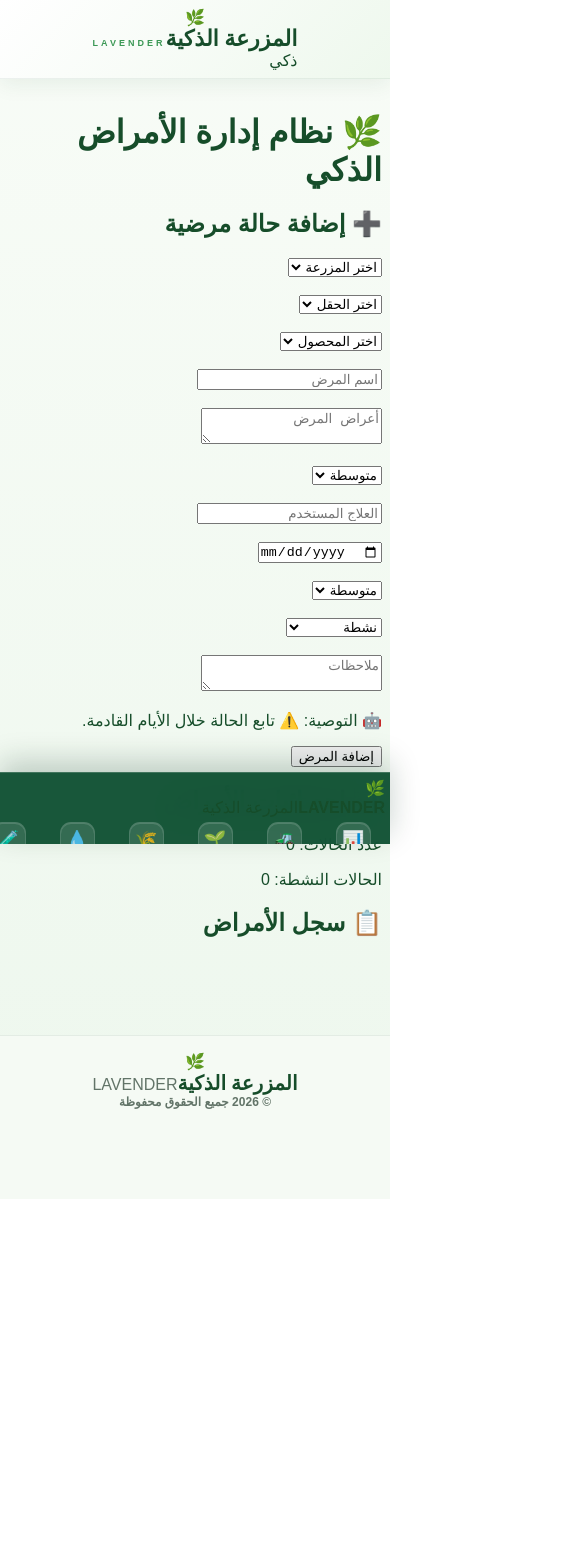
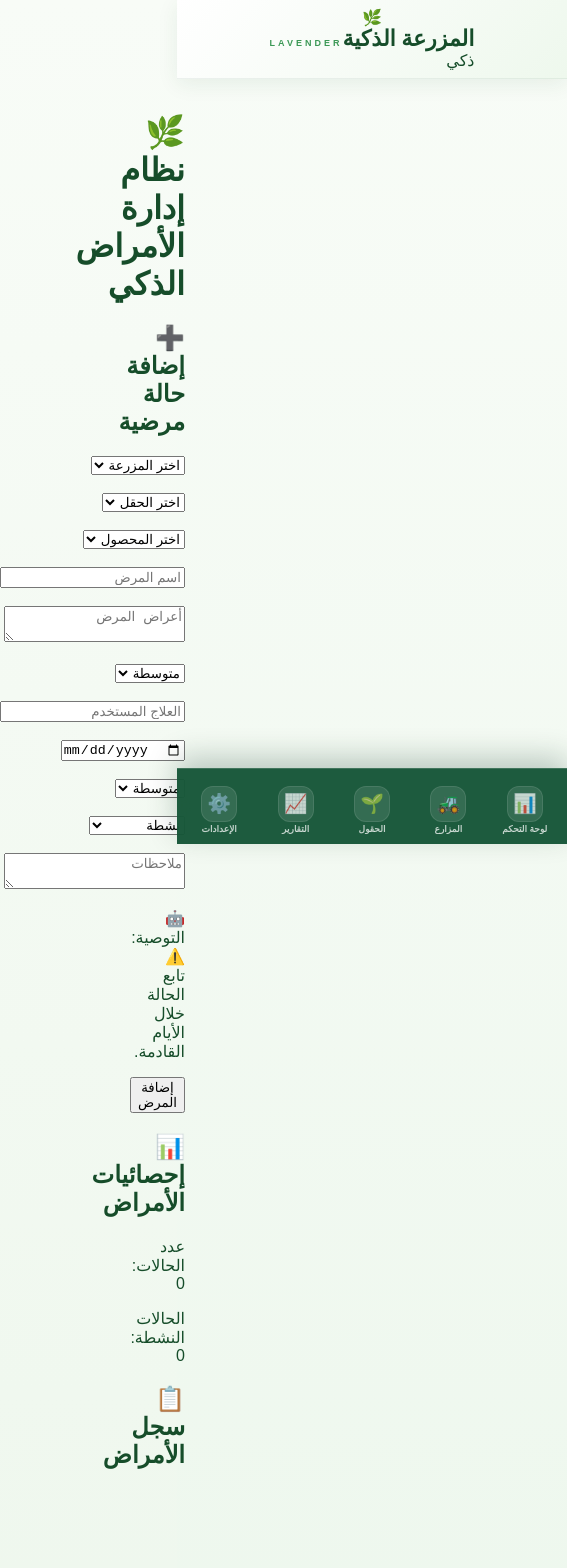
Before and after one commit to hasan776643tt-ops/LAVENDER, a React (Vite) app: page /diseases in a window 390 px wide. Shown: the top 1568 px of the page, 567 px wide, since content can reach past the window. Before the commit the page ends 1199 px from the top, so only its background shows below. Built offline with nearby package versions, Linux system fonts and the light colour scheme.

Commit message:
Update sidebar.css

```diff
--- a/src/styles/sidebar.css
+++ b/src/styles/sidebar.css
@@ -1,14 +1,31 @@
 /* =========================================================
-   LAVENDER — SIDEBAR
-   Navigation
+   LAVENDER — RESPONSIVE NAVIGATION
    File: src/styles/sidebar.css
 ========================================================= */
 
-.sidebar {
+:root {
   --lavender-dark: #0f5132;
   --lavender-primary: #198754;
   --lavender-soft: #20c997;
   --lavender-light: #dff5e1;
+  --lavender-white: #ffffff;
+}
+
+
+/* =========================================================
+   MAIN SIDEBAR CONTAINER
+========================================================= */
+
+.sidebar {
+  direction: rtl;
+}
+
+
+/* =========================================================
+   DESKTOP SIDEBAR
+========================================================= */
+
+.sidebar-desktop {
 
   position: fixed;
 
@@ -23,6 +40,10 @@
   padding: 18px 12px;
 
   box-sizing: border-box;
+
+  display: flex;
+
+  flex-direction: column;
 
   direction: rtl;
 
@@ -46,53 +67,153 @@
   scrollbar-width: none;
 }
 
-.sidebar::-webkit-scrollbar {
+
+.sidebar-desktop::-webkit-scrollbar {
   display: none;
 }
 
 
 /* =========================================================
-   MENU
+   SIDEBAR HEADER
+========================================================= */
+
+.sidebar-header {
+
+  display: flex;
+
+  align-items: center;
+
+  gap: 10px;
+
+  padding:
+    4px 4px 18px;
+
+  margin-bottom: 10px;
+
+  color: #ffffff;
+}
+
+
+.sidebar-logo {
+
+  width: 44px;
+  height: 44px;
+
+  flex: 0 0 44px;
+
+  display: flex;
+
+  align-items: center;
+  justify-content: center;
+
+  border-radius: 14px;
+
+  font-size: 23px;
+
+  background:
+    rgba(255, 255, 255, .14);
+
+  border:
+    1px solid
+    rgba(255, 255, 255, .16);
+
+  box-shadow:
+    inset 0 1px 0
+    rgba(255, 255, 255, .18);
+}
+
+
+.sidebar-brand {
+
+  display: flex;
+
+  flex-direction: column;
+
+  min-width: 0;
+}
+
+
+.sidebar-brand strong {
+
+  font-family:
+    Arial,
+    sans-serif;
+
+  font-size: 15px;
+
+  letter-spacing: 1px;
+}
+
+
+.sidebar-brand span {
+
+  margin-top: 3px;
+
+  font-family:
+    "Cairo",
+    "Tajawal",
+    sans-serif;
+
+  font-size: 11px;
+
+  opacity: .82;
+}
+
+
+/* =========================================================
+   DESKTOP MENU
 ========================================================= */
 
 .sidebar-menu {
+
   width: 100%;
 
   margin: 0;
+
   padding: 0;
+
+  flex: 1;
 }
 
+
 .sidebar-menu ul {
+
   width: 100%;
 
   margin: 0;
+
   padding: 0;
 
   list-style: none;
 
   display: flex;
+
   flex-direction: column;
 
-  gap: 8px;
+  gap: 7px;
 }
 
 
 /* =========================================================
-   LINK
+   DESKTOP LINK
 ========================================================= */
 
 .sidebar-link {
+
   width: 100%;
+
   min-height: 54px;
 
-  padding: 8px 10px;
+  padding:
+    7px 9px;
 
   box-sizing: border-box;
 
   display: flex;
+
   align-items: center;
 
-  gap: 12px;
+  gap: 11px;
 
   text-decoration: none;
 
@@ -100,11 +221,13 @@
     rgba(255, 255, 255, .88);
 
   border:
-    1px solid transparent;
+    1px solid
+    transparent;
 
   border-radius: 18px;
 
-  background: transparent;
+  background:
+    transparent;
 
   transition:
     background .18s ease,
@@ -113,18 +236,15 @@
 }
 
 
-/* =========================================================
-   HOVER
-========================================================= */
+.sidebar-link:hover {
 
-.sidebar-link:hover {
-  color: #fff;
+  color: #ffffff;
 
   background:
-    rgba(255, 255, 255, .12);
+    rgba(255, 255, 255, .11);
 
   border-color:
-    rgba(255, 255, 255, .12);
+    rgba(255, 255, 255, .10);
 
   transform:
     translateX(-3px);
@@ -132,11 +252,12 @@
 
 
 /* =========================================================
-   ACTIVE
+   ACTIVE DESKTOP
 ========================================================= */
 
 .sidebar-link.active {
-  color: #fff;
+
+  color: #ffffff;
 
   background:
     linear-gradient(
@@ -146,10 +267,11 @@
     );
 
   border-color:
-    rgba(255, 255, 255, .22);
+    rgba(255, 255, 255, .20);
 
   box-shadow:
-    0 8px 22px rgba(0, 0, 0, .18),
+    0 8px 22px
+    rgba(0, 0, 0, .18),
 
     inset 0 1px 0
     rgba(255, 255, 255, .22);
@@ -157,10 +279,11 @@
 
 
 /* =========================================================
-   ICON
+   DESKTOP ICON
 ========================================================= */
 
 .sidebar-icon {
+
   flex: 0 0 42px;
 
   width: 42px;
@@ -187,17 +310,20 @@
     rgba(255, 255, 255, .15);
 }
 
+
 .sidebar-link.active .sidebar-icon {
+
   background:
     rgba(255, 255, 255, .20);
 }
 
 
 /* =========================================================
-   LABEL
+   DESKTOP LABEL
 ========================================================= */
 
 .sidebar-label {
+
   min-width: 0;
 
   display: flex;
@@ -212,11 +338,8 @@
 }
 
 
-/* =========================================================
-   ARABIC
-========================================================= */
+.sidebar-arabic {
 
-.sidebar-arabic {
   font-family:
     "Cairo",
     "Tajawal",
@@ -230,24 +353,75 @@
 }
 
 
-/* =========================================================
-   HIDE ENGLISH
-   لا نريد dashboard / farms / fields...
-========================================================= */
+.sidebar-english {
 
-.sidebar-english {
   display: none;
 }
 
 
 /* =========================================================
-   DESKTOP
+   DESKTOP ARROW
+========================================================= */
+
+.sidebar-arrow {
+
+  margin-right: auto;
+
+  font-size: 14px;
+
+  opacity: .55;
+}
+
+
+/* =========================================================
+   SIDEBAR FOOTER
+========================================================= */
+
+.sidebar-footer {
+
+  display: flex;
+
+  align-items: center;
+  justify-content: center;
+
+  gap: 7px;
+
+  padding:
+    15px 8px 4px;
+
+  color:
+    rgba(255, 255, 255, .70);
+
+  font-family:
+    Arial,
+    sans-serif;
+
+  font-size: 11px;
+
+  letter-spacing: 1px;
+}
+
+
+/* =========================================================
+   MOBILE BOTTOM NAVIGATION
+========================================================= */
+
+.mobile-bottom-nav {
+
+  display: none;
+}
+
+
+/* =========================================================
+   DESKTOP CONTENT
 ========================================================= */
 
 @media (min-width: 768px) {
 
   .app-content {
+
     margin-right: 245px;
+
   }
 
 }
@@ -255,113 +429,135 @@
 
 /* =========================================================
    MOBILE
-   شريط سفلي أفقي
 ========================================================= */
 
 @media (max-width: 767px) {
 
+  /* -------------------------------------------------------
+     Desktop Sidebar hidden
+  ------------------------------------------------------- */
+
+  .sidebar-desktop {
+
+    display: none;
+
+  }
+
+
+  /* -------------------------------------------------------
+     Sidebar container
+  ------------------------------------------------------- */
+
   .sidebar {
 
-    top: auto;
+    position: static;
+
+    width: 100%;
+
+    height: 0;
+
+  }
+
+
+  /* -------------------------------------------------------
+     Bottom Navigation
+  ------------------------------------------------------- */
+
+  .mobile-bottom-nav {
+
+    position: fixed;
+
     right: 0;
     bottom: 0;
     left: 0;
+
+    z-index: 2000;
+
+    display: block;
 
     width: 100%;
 
     height:
       calc(
-        72px +
+        76px +
         env(safe-area-inset-bottom)
       );
 
     padding:
-      6px 5px
+      7px 6px
       env(safe-area-inset-bottom);
+
+    box-sizing: border-box;
+
+    direction: rtl;
+
+    background:
+      rgba(15, 81, 50, .94);
 
     border-top:
       1px solid
-      rgba(255, 255, 255, .18);
-
-    border-left: 0;
-
-    background:
-      rgba(15, 81, 50, .96);
+      rgba(255, 255, 255, .16);
 
     box-shadow:
       0 -10px 30px
-      rgba(5, 45, 28, .22);
+      rgba(5, 45, 28, .24);
 
     backdrop-filter:
       blur(18px);
 
     -webkit-backdrop-filter:
       blur(18px);
-
-    overflow-x: auto;
-    overflow-y: hidden;
-
-    scrollbar-width: none;
   }
 
 
-  .sidebar::-webkit-scrollbar {
-    display: none;
+  /* -------------------------------------------------------
+     Bottom Navigation List
+  ------------------------------------------------------- */
+
+  .mobile-bottom-nav ul {
+
+    width: 100%;
+    height: 100%;
+
+    margin: 0;
+    padding: 0;
+
+    list-style: none;
+
+    display: grid;
+
+    grid-template-columns:
+      repeat(5, 1fr);
+
+    align-items: stretch;
+
+    gap: 4px;
   }
 
 
-  /* =======================================================
-     MENU
-  ======================================================= */
+  .mobile-bottom-nav li {
 
-  .sidebar-menu {
-    width: max-content;
-    min-width: 100%;
-    height: 100%;
-  }
-
-
-  .sidebar-menu ul {
-
-    width: max-content;
-    min-width: 100%;
-
-    height: 100%;
-
-    display: flex;
-
-    flex-direction: row;
-
-    align-items: stretch;
-
-    justify-content: flex-start;
-
-    gap: 5px;
-  }
-
-
-  .sidebar-menu li {
-
-    flex:
-      0 0 auto;
+    min-width: 0;
 
     height: 100%;
   }
 
 
-  /* =======================================================
-     LINK
-  ======================================================= */
+  /* -------------------------------------------------------
+     Mobile Navigation Link
+  ------------------------------------------------------- */
 
-  .sidebar-link {
+  .mobile-nav-link {
 
-    width: 64px;
-    min-width: 64px;
+    width: 100%;
+    height: 100%;
 
-    height: 100%;
-    min-height: 0;
+    min-width: 0;
 
-    padding: 4px 3px;
+    padding:
+      5px 3px;
+
+    box-sizing: border-box;
 
     display: flex;
 
@@ -370,87 +566,128 @@
     align-items: center;
     justify-content: center;
 
-    gap: 2px;
+    gap: 3px;
 
-    border-radius: 15px;
+    text-decoration: none;
 
-    transform: none;
+    color:
+      rgba(255, 255, 255, .72);
+
+    border:
+      1px solid
+      transparent;
+
+    border-radius: 16px;
+
+    transition:
+      background .18s ease,
+      transform .18s ease,
+      color .18s ease;
   }
 
 
-  .sidebar-link:hover {
+  /* -------------------------------------------------------
+     Mobile Icon
+  ------------------------------------------------------- */
 
-    transform: none;
+  .mobile-nav-icon {
 
-  }
+    width: 36px;
+    height: 36px;
 
-
-  /* =======================================================
-     ICON
-  ======================================================= */
-
-  .sidebar-icon {
-
-    flex: 0 0 auto;
-
-    width: 35px;
-    height: 35px;
-
-    border-radius: 11px;
-
-    font-size: 18px;
-  }
-
-
-  /* =======================================================
-     LABEL
-  ======================================================= */
-
-  .sidebar-label {
-
-    width: 100%;
+    flex: 0 0 36px;
 
     display: flex;
 
     align-items: center;
     justify-content: center;
 
-    text-align: center;
+    border-radius: 12px;
+
+    font-size: 19px;
+
+    background:
+      rgba(255, 255, 255, .10);
+
+    border:
+      1px solid
+      rgba(255, 255, 255, .10);
+
+    transition:
+      background .18s ease,
+      transform .18s ease;
   }
 
 
-  .sidebar-arabic {
+  /* -------------------------------------------------------
+     Mobile Label
+  ------------------------------------------------------- */
 
-    max-width: 100%;
+  .mobile-nav-label {
 
-    font-size: 9px;
-
-    line-height: 1.1;
+    width: 100%;
 
     overflow: hidden;
 
     text-overflow: ellipsis;
 
     white-space: nowrap;
+
+    text-align: center;
+
+    font-family:
+      "Cairo",
+      "Tajawal",
+      sans-serif;
+
+    font-size: 9px;
+
+    font-weight: 700;
+
+    line-height: 1.1;
   }
 
 
-  /* =======================================================
-     ACTIVE
-  ======================================================= */
+  /* -------------------------------------------------------
+     Active Mobile Item
+  ------------------------------------------------------- */
 
-  .sidebar-link.active {
+  .mobile-nav-link.active {
+
+    color: #ffffff;
+
+    background:
+      rgba(32, 201, 151, .22);
+
+    border-color:
+      rgba(255, 255, 255, .14);
 
     transform:
       translateY(-2px);
-
-    border-radius: 15px;
   }
 
 
-  /* =======================================================
-     CONTENT
-  ======================================================= */
+  .mobile-nav-link.active .mobile-nav-icon {
+
+    background:
+      linear-gradient(
+        135deg,
+        #20c997,
+        #198754
+      );
+
+    transform:
+      translateY(-1px);
+
+    box-shadow:
+      0 6px 14px
+      rgba(0, 0, 0, .18);
+  }
+
+
+  /* -------------------------------------------------------
+     Mobile Content
+  ------------------------------------------------------- */
 
   .app-content {
 
@@ -458,9 +695,10 @@
 
     padding-bottom:
       calc(
-        78px +
+        88px +
         env(safe-area-inset-bottom)
       );
+
   }
 
 }
@@ -472,27 +710,33 @@
 
 @media (max-width: 380px) {
 
-  .sidebar {
+  .mobile-bottom-nav {
 
     height:
       calc(
-        68px +
+        72px +
         env(safe-area-inset-bottom)
       );
+
+    padding:
+      6px 4px
+      env(safe-area-inset-bottom);
   }
 
 
-  .sidebar-link {
+  .mobile-nav-link {
 
-    width: 57px;
-    min-width: 57px;
+    border-radius: 14px;
+
   }
 
 
-  .sidebar-icon {
+  .mobile-nav-icon {
 
-    width: 31px;
-    height: 31px;
+    width: 32px;
+    height: 32px;
+
+    flex-basis: 32px;
 
     border-radius: 10px;
 
@@ -500,9 +744,10 @@
   }
 
 
-  .sidebar-arabic {
+  .mobile-nav-label {
 
     font-size: 8px;
+
   }
 
 
@@ -510,9 +755,10 @@
 
     padding-bottom:
       calc(
-        74px +
+        84px +
         env(safe-area-inset-bottom)
       );
+
   }
 
 }
@@ -524,19 +770,22 @@
 
 @media (max-width: 340px) {
 
-  .sidebar-link {
-
-    width: 53px;
-    min-width: 53px;
-  }
-
-
-  .sidebar-icon {
+  .mobile-nav-icon {
 
     width: 29px;
     height: 29px;
 
+    flex-basis: 29px;
+
     font-size: 16px;
+
+  }
+
+
+  .mobile-nav-label {
+
+    font-size: 7px;
+
   }
 
 }
```
